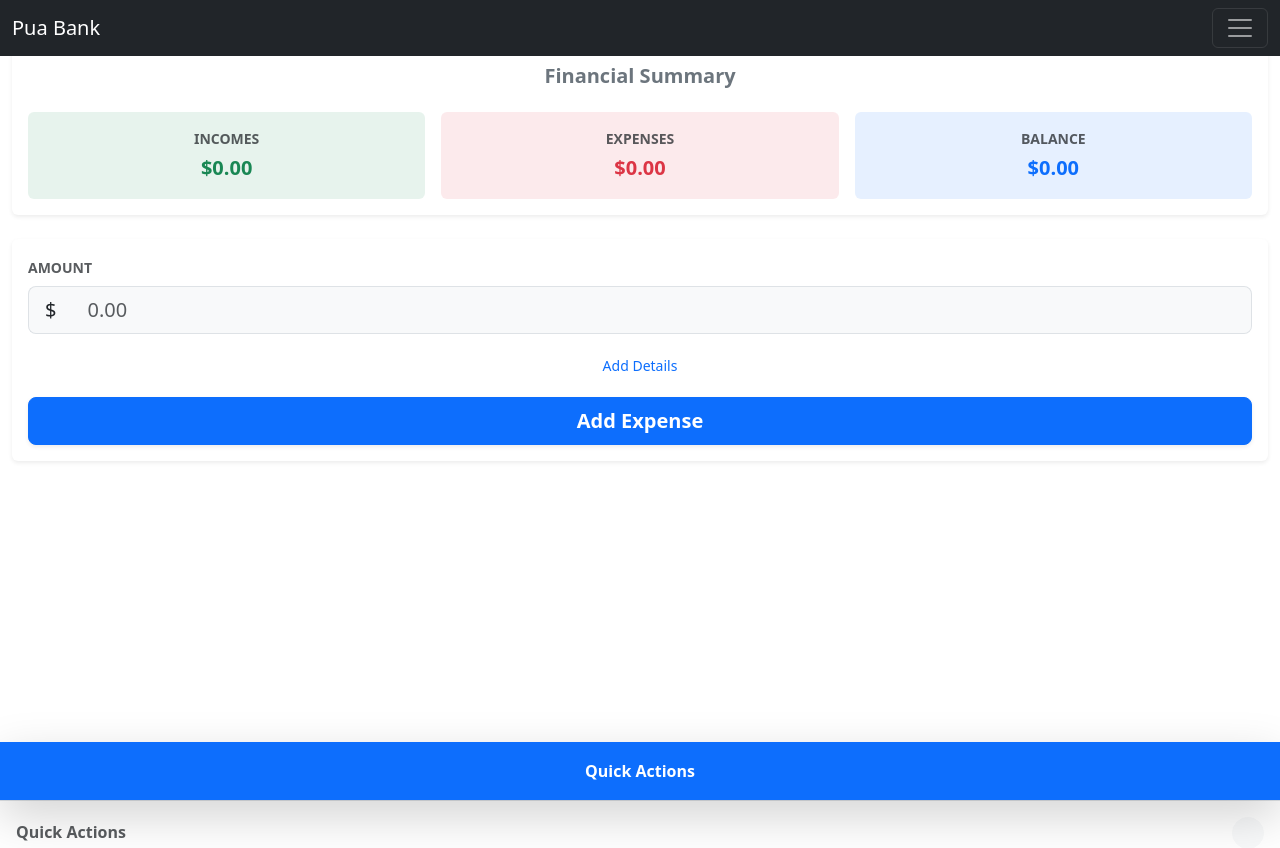
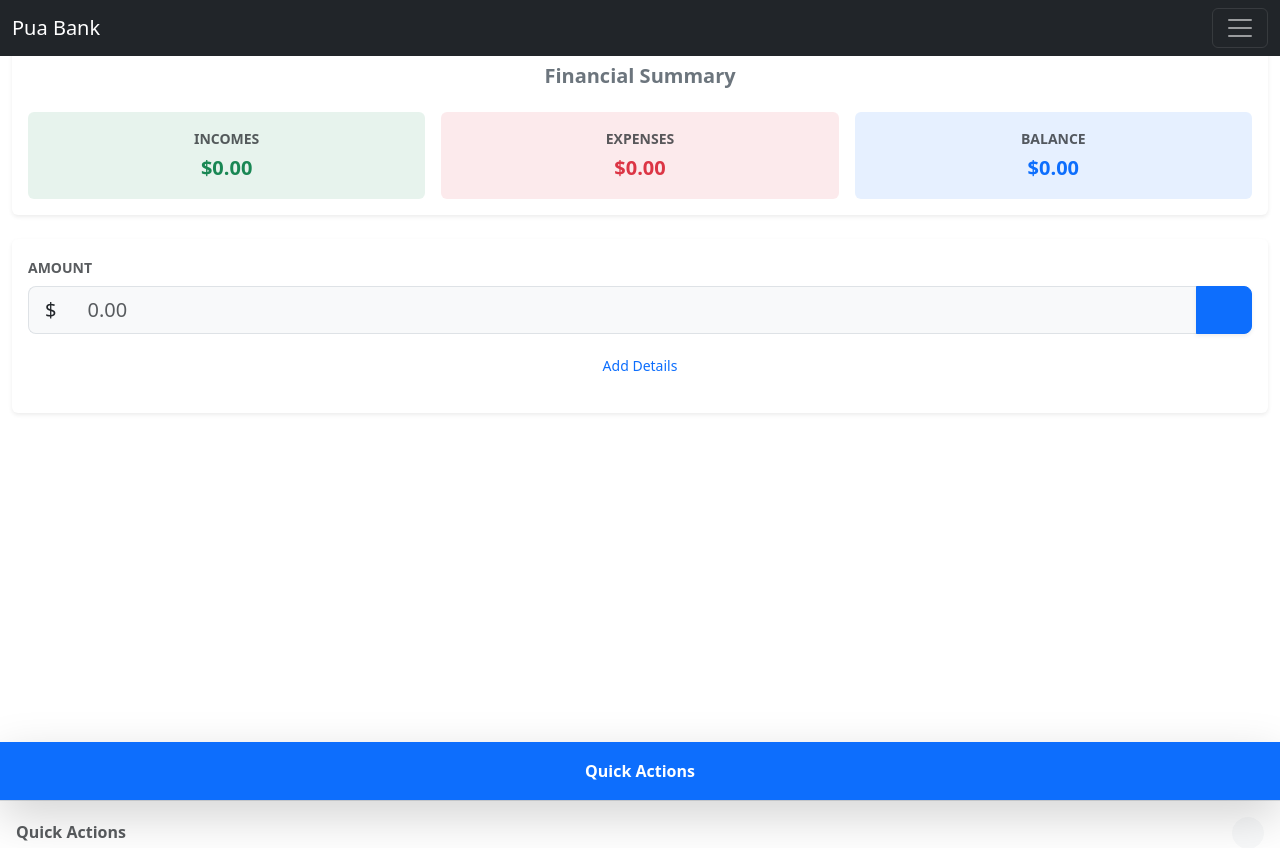
Before and after one commit to marco-gallegos/pua_bank, a React (Vite) app: page / in a window 1280 px wide. Built offline with nearby package versions, Linux system fonts and the light colour scheme.

Commit message:
chore(expenses): button ui

```diff
--- a/src/pages/Home.tsx
+++ b/src/pages/Home.tsx
@@ -81,7 +81,7 @@ export function Home() {
                                             <span className="input-group-text bg-light border-end-0">$</span>
                                             <input
                                                 type="number"
-                                                className="form-control bg-light border-start-0"
+                                                className="form-control bg-light border-start-0 border-end-0"
                                                 id="amount"
                                                 placeholder="0.00"
                                                 step="0.01"
@@ -89,6 +89,9 @@ export function Home() {
                                                 onChange={(e) => setAmount(e.target.value)}
                                                 required
                                             />
+                                            <button type="submit" className="btn btn-primary shadow-sm" style={{ width: '56px' }}>
+                                                <i className="bi bi-plus-lg fs-4"></i>
+                                            </button>
                                         </div>
                                     </div>
 
@@ -145,10 +148,6 @@ export function Home() {
                                             </div>
                                         </>
                                     )}
-
-                                    <button type="submit" className="btn btn-primary w-100 btn-lg fw-bold shadow-sm">
-                                        Add Expense
-                                    </button>
                                 </form>
                             </div>
                         </div>
```
